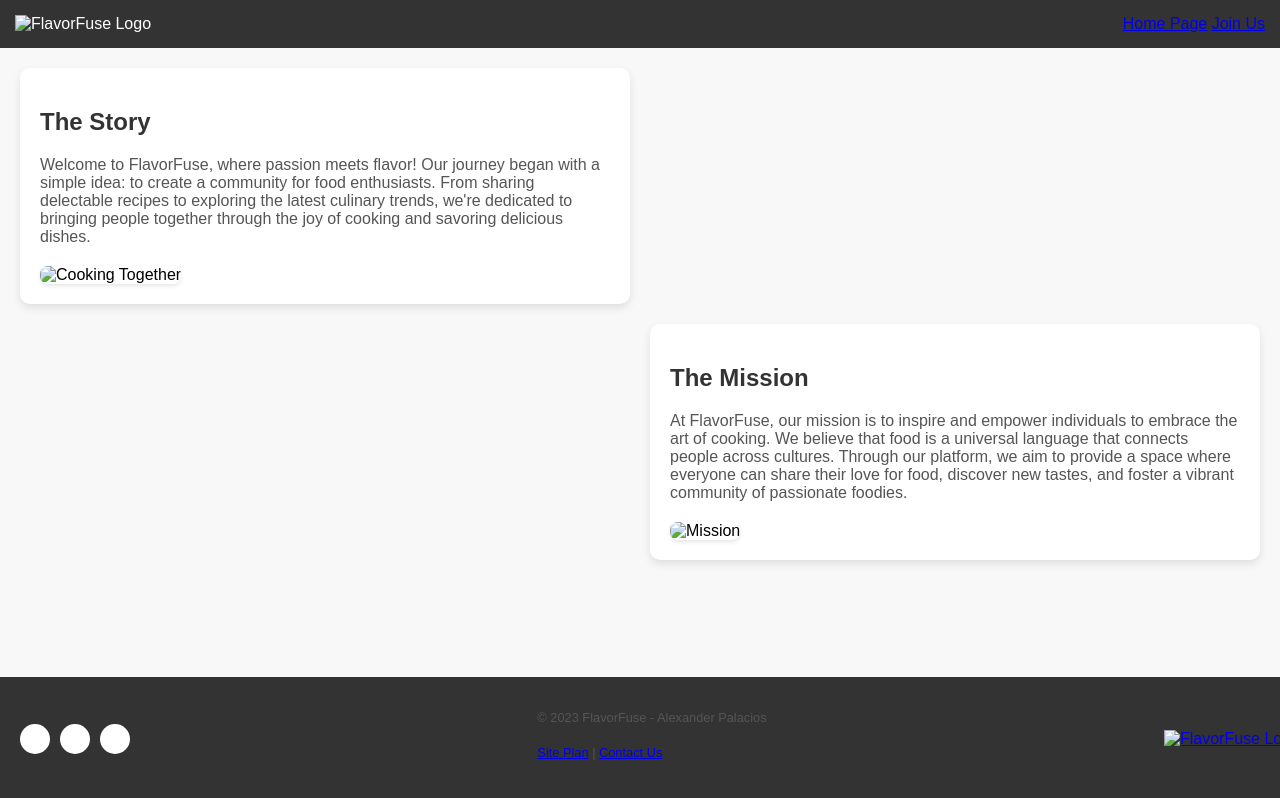
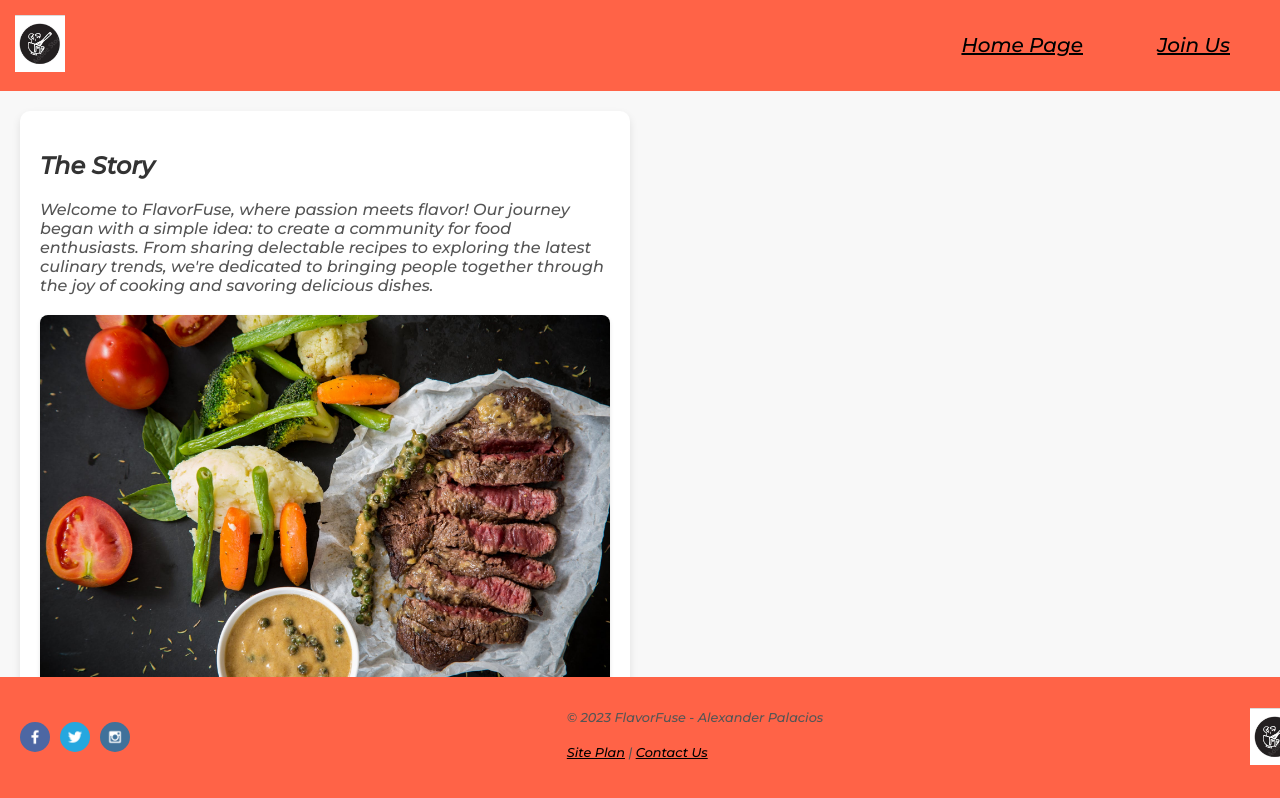
Before and after one commit to ChimeraKing25/wdd-130-palacios, a plain HTML site: page FlavorFuse/Page2.html in a window 1280 px wide. Shown: the top 798 px of the page. Drawn offline with Linux system fonts and the light colour scheme.

Commit message:
Sub page

```diff
--- a/FlavorFuse/Page2.html
+++ b/FlavorFuse/Page2.html
@@ -9,7 +9,7 @@
 <body>
   <header>
     <div class="logo-container">
-      <img src="#" alt="FlavorFuse Logo" class="logo">
+      <img src="images/Fuse.jpg" alt="FlavorFuse Logo" class="logo">
     </div>
     <nav>
       <a href="index.html">Home Page</a>
@@ -21,21 +21,28 @@
     <section class="about-us-section">
       <h2>The Story</h2>
       <p>Welcome to FlavorFuse, where passion meets flavor! Our journey began with a simple idea: to create a community for food enthusiasts. From sharing delectable recipes to exploring the latest culinary trends, we're dedicated to bringing people together through the joy of cooking and savoring delicious dishes.</p>
-      <img src="#" alt="Cooking Together" class="about-img">
+      <img src="images/pexels-malidate-van-769289.jpg" alt="Cooking Together" class="about-img">
     </section>
 
     <section class="mission-section">
+      <img src="images/pexels-sydney-troxell-708488.jpg" alt="Mission" class="about-img">
       <h2>The Mission</h2>
       <p>At FlavorFuse, our mission is to inspire and empower individuals to embrace the art of cooking. We believe that food is a universal language that connects people across cultures. Through our platform, we aim to provide a space where everyone can share their love for food, discover new tastes, and foster a vibrant community of passionate foodies.</p>
-      <img src="#" alt="Mission" class="about-img">
+
     </section>
   </main>
 
   <footer>
     <div id="social">
-      <a href="#" class="icon"></a>
-      <a href="#" class="icon"></a>
-      <a href="#" class="icon"></a>
+      <a href="https://facebook.com">
+        <img  class="icon" src="images/facebook.png" alt="facebook icon">
+      </a>
+      <a href="https://twitter.com">
+        <img  class="icon" src="images/twitter.png" alt="Twitter icon">
+      </a>
+      <a href="https://instagram.com">
+        <img  class="icon" src="images/instagram.png" alt="instagram icon">
+      </a>
     </div>
     <div>
       <p>&copy; 2023 FlavorFuse - Alexander Palacios</p>
@@ -43,7 +50,7 @@
     </div>
     <div id="logo_link">
       <a href="#">
-        <img src="#" alt="FlavorFuse Logo" class="logo">
+        <img src="images/Fuse.jpg" alt="FlavorFuse Logo" class="logo">
       </a>
     </div>
   </footer>
--- a/FlavorFuse/styles/Page2.css
+++ b/FlavorFuse/styles/Page2.css
@@ -1,7 +1,9 @@
+@import url('https://fonts.googleapis.com/css2?family=Montserrat:ital,wght@1,500&family=Open+Sans:wght@300&display=swap');
+
 body {
     margin: 0;
     padding: 0;
-    font-family: 'Arial', sans-serif;
+    font-family: 'Montserrat','Open Sans';
     background-color: #f8f8f8;
   }
 
@@ -10,7 +12,7 @@ body {
     justify-content: space-between;
     align-items: center;
     padding: 15px;
-    background-color: #333;
+    background-color: #FF6347;
     color: #fff;
   }
 
@@ -19,12 +21,11 @@ body {
   }
 
   .logo {
-    width: 100%;
-    height: auto;
+    width: 50px;
   }
 
   footer {
-    background-color: #333;
+    background-color: #FF6347;
     color: #fff;
     padding: 20px;
     display: flex;
@@ -91,3 +92,26 @@ body {
     color: #555;
     margin-bottom: 20px;
   }
+
+  nav a {
+    color: black;
+    font-family: 'Montserrat';
+    font-size: 20px;
+    padding: 35px;
+    justify-content: space-around;
+  }
+
+  nav a:hover {
+    background-color: #F9BF45;
+    color: black;
+  }
+
+  footer a {
+    color: black;
+    font-family: 'Montserrat';
+  }
+
+  footer a:hover {
+    background-color: #F9BF45;
+    color: black;
+  }
```
